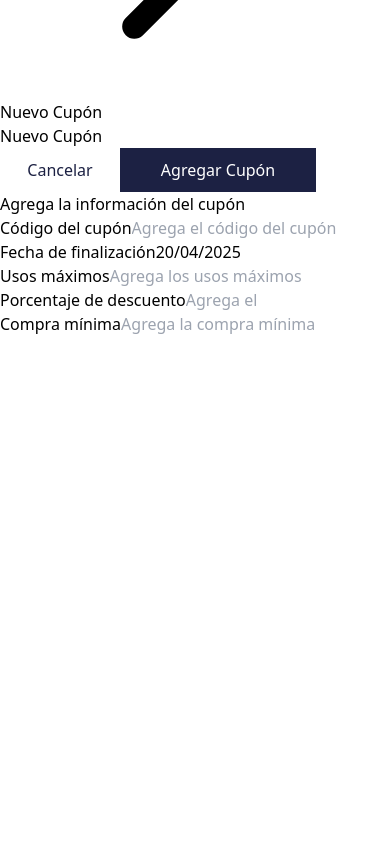
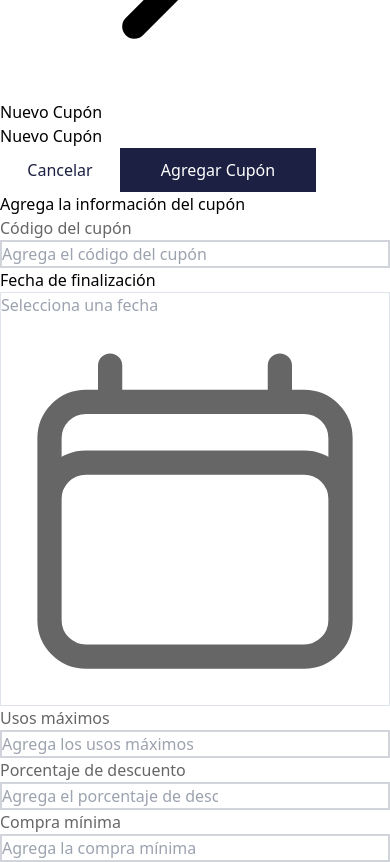
Before and after one commit to PharmaTechVe/dashboard, a Next.js app: page /coupons/new in a window 390 px wide. Shown: the part 5380-6242 px from the top of the page. Before the commit the page ends 5716 px from the top, so only its background shows below. Built offline with nearby package versions, Linux system fonts and the light colour scheme; what @pharmatech/sdk would draw is missing.

Commit message:
Fix createCoupon

```diff
--- a/src/app/coupons/new/page.tsx
+++ b/src/app/coupons/new/page.tsx
@@ -6,88 +6,29 @@ import Sidebar from '@/components/SideBar';
 import Navbar from '@/components/Navbar';
 import Breadcrumb from '@/components/Breadcrumb';
 import Button from '@/components/Button';
+import Input from '@/components/Input/Input';
+import Calendar from '@/components/Calendar';
 import { Colors } from '@/styles/styles';
 import { api } from '@/lib/sdkConfig';
 import { toast, ToastContainer } from 'react-toastify';
-import DatePicker from 'react-datepicker';
-import 'react-datepicker/dist/react-datepicker.css';
 import { couponSchema } from '@/lib/validations/couponsSchema';
-
-type CouponCreatePayload = {
-  code: string;
-  discount: number;
-  minPurchase: number;
-  maxUses: number;
-  expirationDate: Date;
-};
-
-type ErrorsType = {
-  code?: string;
-  discount?: string;
-  minPurchase?: string;
-  maxUses?: string;
-  expirationDate?: string;
-};
 
 export default function NewCouponPage() {
   const router = useRouter();
   const [code, setCode] = useState('');
-  const [discount, setDiscount] = useState<number | ''>('');
-  const [minPurchase, setMinPurchase] = useState<number | ''>('');
-  const [maxUses, setMaxUses] = useState<number | ''>('');
-  const [expirationDate, setExpirationDate] = useState<Date | null>(new Date());
-  const [errors, setErrors] = useState<ErrorsType>({});
+  const [discount, setDiscount] = useState('');
+  const [minPurchase, setMinPurchase] = useState('');
+  const [maxUses, setMaxUses] = useState('');
+  const [expirationDate, setExpirationDate] = useState<string | null>(null);
+  const [errors, setErrors] = useState<Record<string, string>>({});
   const [isSubmitting, setIsSubmitting] = useState(false);
-
-  const getToken = () => {
-    if (typeof window === 'undefined') return null;
-    return (
-      sessionStorage.getItem('pharmatechToken') ||
-      localStorage.getItem('pharmatechToken')
-    );
-  };
-
-  const handleChange = (
-    e: React.ChangeEvent<HTMLInputElement | HTMLTextAreaElement>,
-  ) => {
-    const { name: rawName, value } = e.target;
-    const name = rawName as keyof ErrorsType;
-
-    switch (name) {
-      case 'code':
-        setCode(value.trimStart());
-        break;
-      case 'discount':
-        setDiscount(value === '' ? '' : Number(value));
-        break;
-      case 'minPurchase':
-        setMinPurchase(value === '' ? '' : Number(value));
-        break;
-      case 'maxUses':
-        setMaxUses(value === '' ? '' : Number(value));
-        break;
-    }
-
-    if (errors[name]) {
-      setErrors((prev) => ({ ...prev, [name]: '' }));
-    }
-  };
-
-  const handleDateChange = (date: Date | null) => {
-    setExpirationDate(date);
-    if (errors.expirationDate) {
-      setErrors((prev) => ({ ...prev, expirationDate: '' }));
-    }
-  };
 
   const handleSubmit = async () => {
     setIsSubmitting(true);
     setErrors({});
 
     if (!expirationDate) {
-      setErrors({
-        expirationDate: 'La fecha de finalización es requerida',
-      });
+      setErrors({ expirationDate: 'La fecha de finalización es requerida' });
       setIsSubmitting(false);
       return;
     }
@@ -98,57 +39,40 @@ export default function NewCouponPage() {
         discount: Number(discount),
         minPurchase: Number(minPurchase),
         maxUses: Number(maxUses),
-        expirationDate,
+        expirationDate: new Date(expirationDate), // Convertir a Date
       };
 
       const validationResult = couponSchema.safeParse(validationData);
       if (!validationResult.success) {
         const { fieldErrors } = validationResult.error.flatten();
         setErrors({
-          code: fieldErrors.code?.[0] ?? '',
-          discount: fieldErrors.discount?.[0] ?? '',
-          minPurchase: fieldErrors.minPurchase?.[0] ?? '',
-          maxUses: fieldErrors.maxUses?.[0] ?? '',
-          expirationDate: fieldErrors.expirationDate?.[0] ?? '',
+          code: fieldErrors.code?.[0] || '',
+          discount: fieldErrors.discount?.[0] || '',
+          minPurchase: fieldErrors.minPurchase?.[0] || '',
+          maxUses: fieldErrors.maxUses?.[0] || '',
+          expirationDate: fieldErrors.expirationDate?.[0] || '',
         });
         setIsSubmitting(false);
         return;
       }
 
-      const token = getToken();
+      const token =
+        sessionStorage.getItem('pharmatechToken') ||
+        localStorage.getItem('pharmatechToken');
       if (!token) {
         toast.error('No se encontró token de autenticación');
         setIsSubmitting(false);
         return;
       }
 
-      const couponData: CouponCreatePayload = {
-        code: code.trim(),
-        discount: Number(discount),
-        minPurchase: Number(minPurchase),
-        maxUses: Number(maxUses),
-        expirationDate: expirationDate as Date,
-      };
+      const payload = validationResult.data;
 
-      await api.coupon.create(couponData, token);
+      await api.coupon.create(payload, token);
       toast.success('Cupón creado exitosamente');
       setTimeout(() => router.push('/coupons'), 1500);
-    } catch (error: unknown) {
+    } catch (error) {
       console.error('Error al crear el cupón:', error);
-      let errorMessage = 'Ocurrió un error al crear el cupón';
-      if (error instanceof Error) {
-        if (
-          (error as { response?: { data?: { message?: string } } }).response
-            ?.data?.message
-        ) {
-          errorMessage = (
-            error as unknown as { response: { data: { message: string } } }
-          ).response.data.message;
-        } else {
-          errorMessage = error.message;
-        }
-      }
-      toast.error(errorMessage);
+      toast.error('Ocurrió un error al crear el cupón');
       setIsSubmitting(false);
     }
   };
@@ -168,7 +92,7 @@ export default function NewCouponPage() {
                 ]}
               />
             </div>
-            <div className="mx-auto max-h-[687px] max-w-[904px] space-y-4 rounded-xl bg-white p-6 shadow-md">
+            <div className="mx-auto max-w-[904px] space-y-4 rounded-xl bg-white p-6 shadow-md">
               <div className="mb-6 flex items-center justify-between">
                 <h1 className="text-[28px] font-normal leading-none text-[#393938]">
                   Nuevo Cupón
@@ -201,49 +125,26 @@ export default function NewCouponPage() {
                   </Button>
                 </div>
               </div>
-              <form className="space-y-6" onSubmit={(e) => e.preventDefault()}>
               <p className="text-[16px] font-medium text-gray-600">
                 Agrega la información del cupón
               </p>
-
-                {}
-                <div>
-                  <label className="block text-[16px] font-medium text-gray-600">
-                    Código del cupón
-                  </label>
-                  <input
-                    type="text"
-                    name="code"
-                    className={`mt-1 w-full rounded-md border ${
-                      errors.code ? 'border-red-500' : 'border-gray-300'
-                    } p-2 text-[16px] focus:border-gray-400 focus:outline-none focus:ring-0`}
+              <div className="space-y-6">
+                <Input
+                  label="Código del cupón"
                   placeholder="Agrega el código del cupón"
                   value={code}
-                    onChange={handleChange}
+                  onChange={(e) => setCode(e.target.value)}
+                  helperText={errors.code}
+                  helperTextColor="#E10000"
+                  borderColor="#d1d5db"
                 />
-                  {errors.code && (
-                    <p className="mt-1 text-sm text-red-500">{errors.code}</p>
-                  )}
-                </div>
-
                 <div className="flex flex-col gap-4 md:flex-row md:gap-6">
-                  {}
-                  <div className="w-full md:w-1/2">
+                  <div className="w-full">
                     <label className="block text-[16px] font-medium text-gray-600">
                       Fecha de finalización
                     </label>
-                    <DatePicker
-                      selected={expirationDate}
-                      onChange={handleDateChange}
-                      dateFormat="dd/MM/yyyy"
-                      className={`mt-1 w-full rounded-md border ${
-                        errors.expirationDate
-                          ? 'border-red-500'
-                          : 'border-gray-300'
-                      } p-2 text-[16px] focus:border-gray-400 focus:outline-none focus:ring-0`}
-                      placeholderText="DD/MM/AAAA"
-                      minDate={new Date()}
-                      showTimeSelect={false}
+                    <Calendar
+                      onDateSelect={(date) => setExpirationDate(date)}
                     />
                     {errors.expirationDate && (
                       <p className="mt-1 text-sm text-red-500">
@@ -251,88 +152,45 @@ export default function NewCouponPage() {
                       </p>
                     )}
                   </div>
-
-                  {}
-                  <div className="w-full md:w-1/2">
-                    <label className="block text-[16px] font-medium text-gray-600">
-                      Usos máximos
-                    </label>
-                    <input
-                      type="number"
-                      name="maxUses"
-                      className={`mt-1 w-full rounded-md border ${
-                        errors.maxUses ? 'border-red-500' : 'border-gray-300'
-                      } p-2 text-[16px] focus:border-gray-400 focus:outline-none focus:ring-0`}
+                  <Input
+                    label="Usos máximos"
                     placeholder="Agrega los usos máximos"
                     value={maxUses}
-                      onChange={handleChange}
-                      min="1"
+                    onChange={(e) => setMaxUses(e.target.value)}
+                    helperText={errors.maxUses}
+                    helperTextColor="#E10000"
+                    borderColor="#d1d5db"
+                    type="number"
                   />
-                    {errors.maxUses && (
-                      <p className="mt-1 text-sm text-red-500">
-                        {errors.maxUses}
-                      </p>
-                    )}
+                </div>
+                <div className="flex flex-col gap-4 md:flex-row md:gap-6">
+                  <Input
+                    label="Porcentaje de descuento"
+                    placeholder="Agrega el porcentaje de descuento"
+                    value={discount}
+                    onChange={(e) => setDiscount(e.target.value)}
+                    helperText={errors.discount}
+                    helperTextColor="#E10000"
+                    borderColor="#d1d5db"
+                    type="number"
+                  />
+                  <Input
+                    label="Compra mínima"
+                    placeholder="Agrega la compra mínima"
+                    value={minPurchase}
+                    onChange={(e) => setMinPurchase(e.target.value)}
+                    helperText={errors.minPurchase}
+                    helperTextColor="#E10000"
+                    borderColor="#d1d5db"
+                    type="number"
+                  />
                 </div>
               </div>
-
-                <div className="flex flex-col gap-4 md:flex-row md:gap-6">
-                  {}
-                  <div className="w-full md:w-1/2">
-                    <label className="block text-[16px] font-medium text-gray-600">
-                      Porcentaje de descuento
-                    </label>
-                    <input
-                      type="number"
-                      name="discount"
-                      className={`mt-1 w-full rounded-md border ${
-                        errors.discount ? 'border-red-500' : 'border-gray-300'
-                      } p-2 text-[16px] focus:border-gray-400 focus:outline-none focus:ring-0`}
-                      placeholder="Agrega el porcentaje de descuento"
-                      value={discount}
-                      onChange={handleChange}
-                      min="1"
-                      max="100"
-                    />
-                    {errors.discount && (
-                      <p className="mt-1 text-sm text-red-500">
-                        {errors.discount}
-                      </p>
-                    )}
-                  </div>
-
-                  {}
-                  <div className="w-full md:w-1/2">
-                    <label className="block text-[16px] font-medium text-gray-600">
-                      Compra mínima
-                    </label>
-                    <input
-                      type="number"
-                      name="minPurchase"
-                      className={`mt-1 w-full rounded-md border ${
-                        errors.minPurchase
-                          ? 'border-red-500'
-                          : 'border-gray-300'
-                      } p-2 text-[16px] focus:border-gray-400 focus:outline-none focus:ring-0`}
-                      placeholder="Agrega la compra mínima"
-                      value={minPurchase}
-                      onChange={handleChange}
-                      min="0"
-                      step="1"
-                    />
-                    {errors.minPurchase && (
-                      <p className="mt-1 text-sm text-red-500">
-                        {errors.minPurchase}
-                      </p>
-                    )}
-                  </div>
-                </div>
-              </form>
             </div>
           </main>
         </div>
       </div>
-      <ToastContainer autoClose={5000} />
+      <ToastContainer />
     </>
   );
 }
```
Lines whose indentation alone changed are shown as unchanged.
